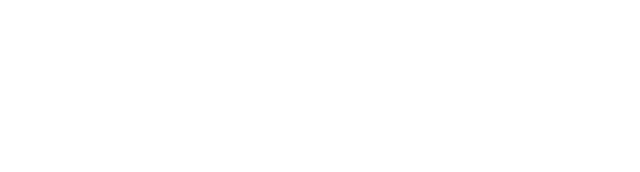
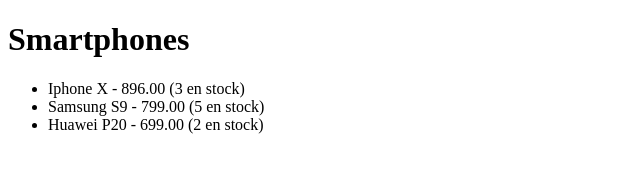
Before and after one commit to fallinov/2023-INF2B-demo-vuejs, a plain HTML site: page index.html in a window 1280 px wide. Shown: the whole page, without its empty margins (0-640 px from the left). Drawn offline with nearby package versions, Linux system fonts and the light colour scheme.

Commit message:
liste de produits avec prix et qte

```diff
--- a/index.html
+++ b/index.html
@@ -5,6 +5,32 @@
     <title>Démo Vue JS 2.0</title>
 </head>
 <body>
+<div id="app">
+    <h1>{{ categorie }}</h1>
 
+    <ul>
+        <li v-for="prod in produits">
+            {{ prod.nom }} - {{ prod.prix }}
+            ({{ prod.qte }} en stock)
+        </li>
+    </ul>
+</div>
+
+
+<script src="https://cdn.jsdelivr.net/npm/vue@2/dist/vue.js"></script>
+<script>
+    // Création d'une nouvelle instance de Vue et de son objet de données
+    const app = new Vue({
+        el: '#app',
+        data: {
+            categorie: 'Smartphones',
+            produits: [
+              { id: 112, nom: 'Iphone X', qte: 3, prix: '896.00'},
+              { id: 53, nom: 'Samsung S9', qte: 5, prix: '799.00'},
+              { id: 68, nom: 'Huawei P20', qte: 2, prix: '699.00'}
+            ]
+        }
+    })
+</script>
 </body>
 </html>
```
